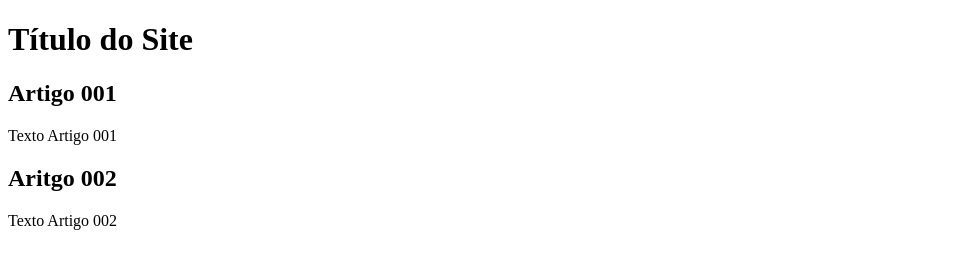
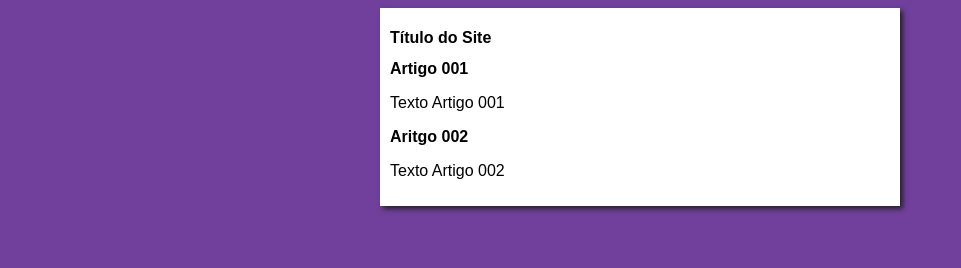
Before and after one commit to mylenafurlan/Projeto-Site, a plain HTML site: page index.html in a window 1280 px wide. Shown: the whole page, without its empty margins (0-961 px from the left). Drawn offline with Linux system fonts and the light colour scheme.

Commit message:
iniciei design

```diff
--- /dev/null
+++ b/estilos/style.css
@@ -0,0 +1,19 @@
+*{
+    font-family: Arial, Helvetica, sans-serif;
+    font-size: 16px;
+}
+
+body {
+    background-color: rgb(112, 64, 156) ;
+
+}
+
+main {
+
+background-color: white;
+width: 500px;
+margin: auto;
+padding: 10px;
+box-shadow: 3px 3px 5px rgb(37, 36, 36);
+
+}
--- a/index.html
+++ b/index.html
@@ -5,6 +5,7 @@
     <meta http-equiv="X-UA-Compatible" content="IE=edge">
     <meta name="viewport" content="width=device-width, initial-scale=1.0">
     <title>Titulo do Site</title>
+    <link rel="stylesheet" href="estilos/style.css">
 </head>
 <body>
    <main>
```
